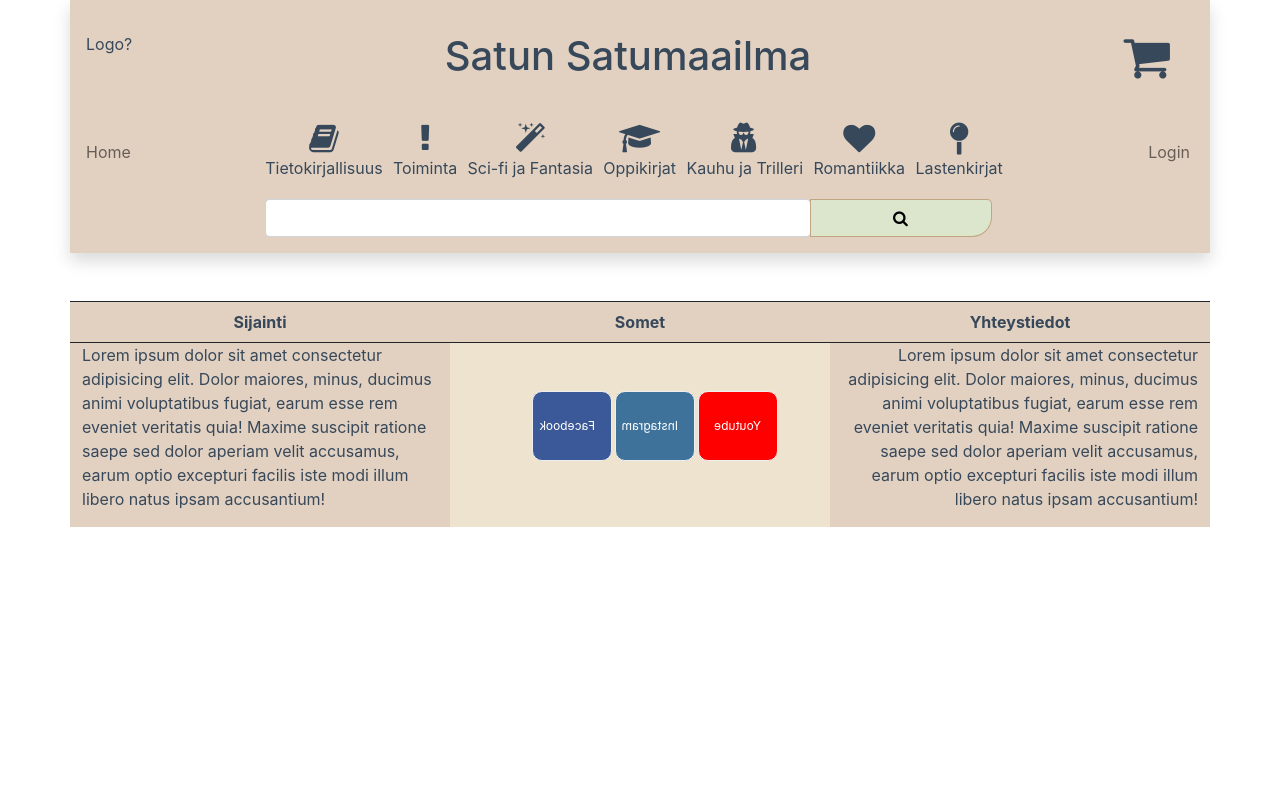
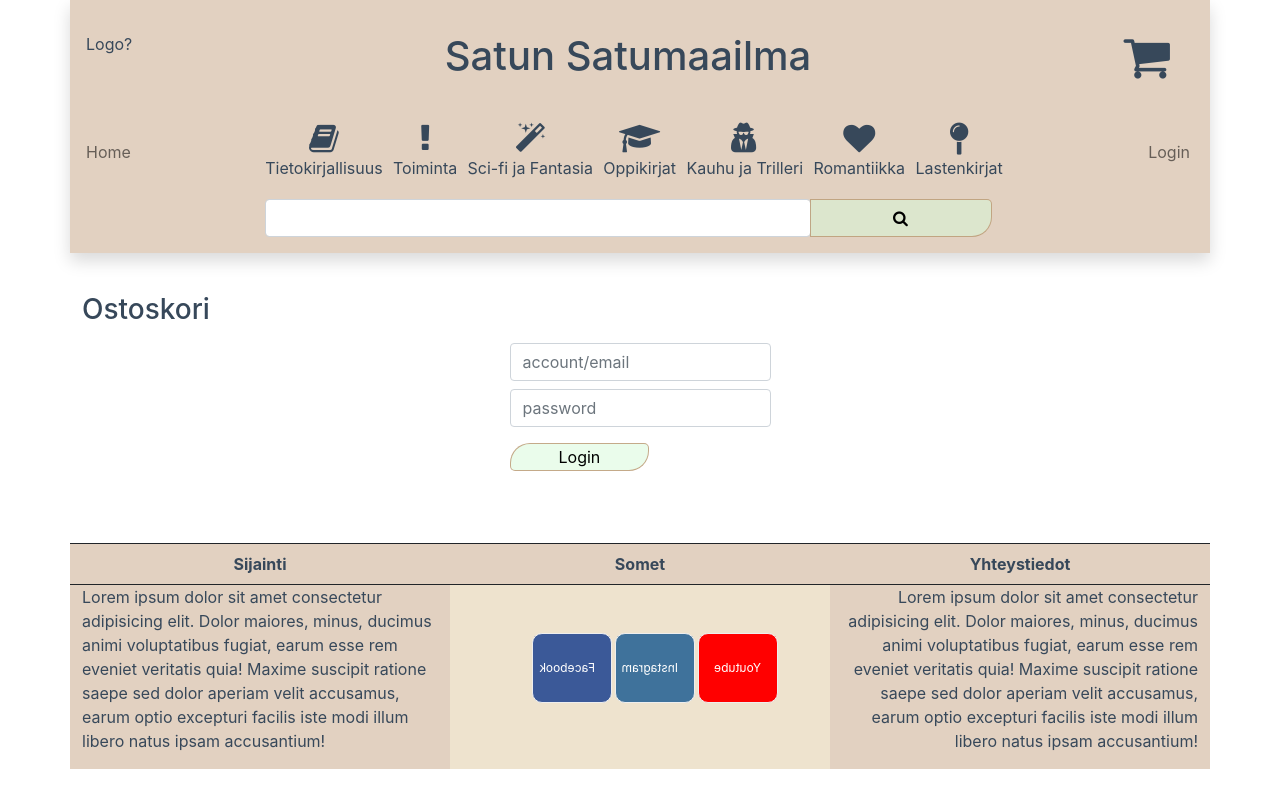
Before and after one commit to n0laja00/kirjakauppa, a React (Create React App) app: page /ShoppingCart in a window 1280 px wide. Built offline with nearby package versions, Linux system fonts and the light colour scheme.

Commit message:
shopping cart ja muuta headeröintiä

```diff
--- a/src/App.css
+++ b/src/App.css
@@ -153,6 +153,13 @@ body {
   font-size: 50px;
 }
 
+.cartlink {
+  color: #37485a;
+}
+.cartlink:hover {
+  color: #ffffff;
+}
+
 /*Book Carousel */
 
 .book_divider {
--- a/src/App.js
+++ b/src/App.js
@@ -4,6 +4,7 @@ import Content from './Content';
 import Footer from './Footer';
 import Header from './Header';
 import LoginPage from './LoginPage';
+import ShoppingCart from './ShoppingCart';
 
 function App() {
   return (
@@ -12,6 +13,7 @@ function App() {
     <Switch>
       <Route path="/" component={Content} exact/>
       <Route path="/LoginPage" component={LoginPage} />
+      <Route path="/ShoppingCart" component={ShoppingCart} />
     </Switch>
     <Footer />
   </div>
--- a/src/Header.js
+++ b/src/Header.js
@@ -1,6 +1,7 @@
 import React from 'react'
 import Navbar from './Navbar'
 import SearchBar from './Searchbar'
+import { Link } from 'react-router-dom'
 
 export default function Header() {
     return (
@@ -11,7 +12,9 @@ export default function Header() {
                     <h1 className="text-center">Satun Satumaailma</h1>
                 </div>
                 <div className="shopcart_cs col-sm-1 text-end">
-            <i className="fa fa-shopping-cart" aria-hidden="true"></i>
+                <Link className="cartlink" to="/ShoppingCart">
+                    <i className="fa fa-shopping-cart" aria-hidden="true"></i>
+                </Link>
                 </div>
             </div>
             <Navbar />
--- a/src/Navbar.js
+++ b/src/Navbar.js
@@ -10,7 +10,7 @@ export default function Navbar() {
                 <button class="navbar-toggler" type="button" data-bs-toggle="collapse" data-bs-target="#navbarNavDropdown" aria-controls="navbarNavDropdown" aria-expanded="false" aria-label="Toggle navigation">
                     <span class="navbar-toggler-icon"></span>
                 </button>
-                <div class="collapse navbar-collapse float-start row" id="navbarNavDropdown">
+                <div class="collapse navbar-collapse row" id="navbarNavDropdown">
                     <ul class="navbar-nav navbar">
                         <div className="text-lg-start text-center col-lg-1 col-xl-2">
                             <a class="nav-link nav-item"><Link className="nav-link" to="/">Home</Link> <span class="sr-only">(current)</span></a>
--- /dev/null
+++ b/src/ShoppingCart.js
@@ -0,0 +1,14 @@
+import React from 'react'
+
+export default function ShoppingCart() {
+    return (
+        <div className="row mt-3 py-4 d-flex justify-content-center">
+            <h3>Ostoskori</h3>
+            <div className="col-3">
+                <input className="form-control mt-2" type="text" placeholder="account/email"></input>
+                <input className="form-control mt-2" type="password" placeholder="password"></input>
+            <button className="loginButton mt-3 px-5">Login</button>
+        </div>
+        </div>
+    )
+}
```
